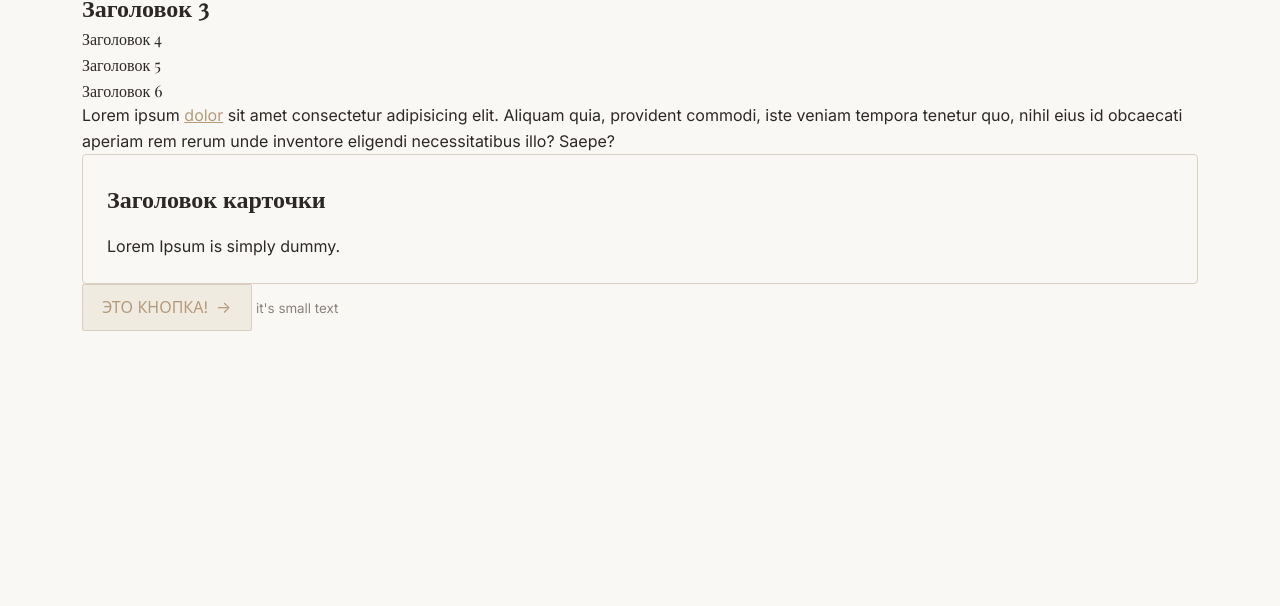
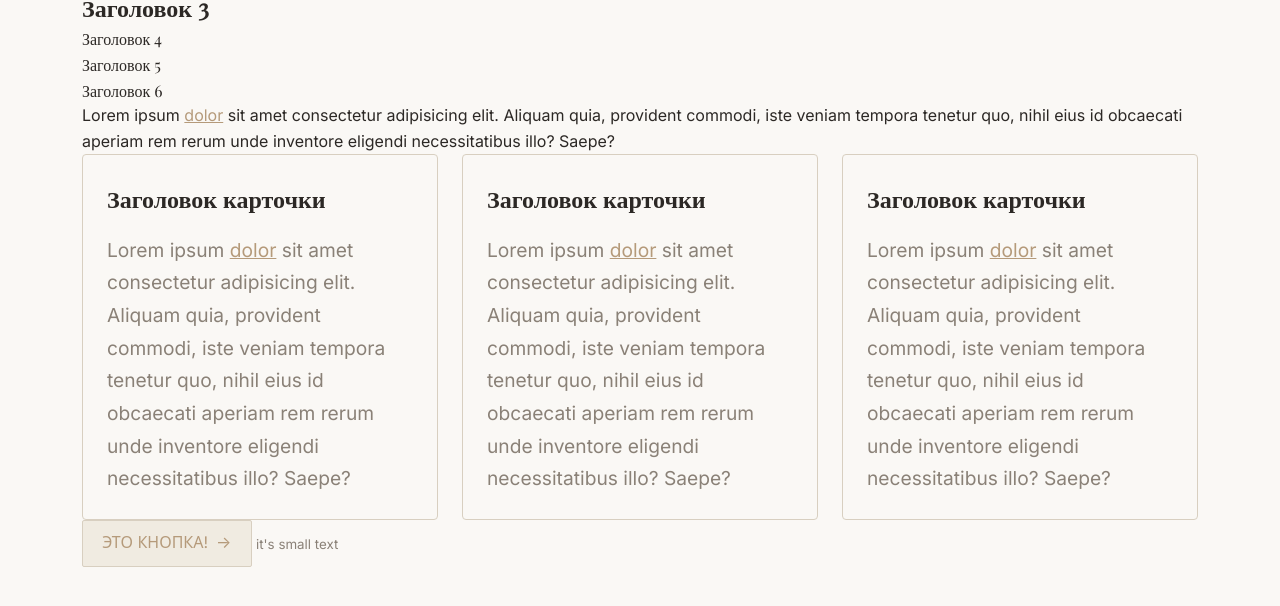
Before and after one commit to PBuinizki/grotex, a website built with Vite: page index.html in a window 1280 px wide. Shown: the part 140-746 px from the top of the page. Built offline with nearby package versions, Linux system fonts and the light colour scheme; files whose address does not match are found by name.

Commit message:
feat(cards): доделал карточки

```diff
--- a/index.html
+++ b/index.html
@@ -21,10 +21,36 @@
         eius id obcaecati aperiam rem rerum unde inventore eligendi
         necessitatibus illo? Saepe?
       </p>
-      <div class="card">
-        <h2 class="card__title">Заголовок карточки</h2>
-        <p class="card__text">Lorem Ipsum is simply dummy.</p>
+      <div class="row">
+        <div class="card col-xl-4">
+          <h2 class="card__title">Заголовок карточки</h2>
+          <p class="card__text">
+            Lorem ipsum <a href="#">dolor</a> sit amet consectetur adipisicing
+            elit. Aliquam quia, provident commodi, iste veniam tempora tenetur
+            quo, nihil eius id obcaecati aperiam rem rerum unde inventore
+            eligendi necessitatibus illo? Saepe?
+          </p>
+        </div>
+        <div class="card col-xl-4">
+          <h2 class="card__title">Заголовок карточки</h2>
+          <p class="card__text">
+            Lorem ipsum <a href="#">dolor</a> sit amet consectetur adipisicing
+            elit. Aliquam quia, provident commodi, iste veniam tempora tenetur
+            quo, nihil eius id obcaecati aperiam rem rerum unde inventore
+            eligendi necessitatibus illo? Saepe?
+          </p>
+        </div>
+        <div class="card col-xl-4">
+          <h2 class="card__title">Заголовок карточки</h2>
+          <p class="card__text">
+            Lorem ipsum <a href="#">dolor</a> sit amet consectetur adipisicing
+            elit. Aliquam quia, provident commodi, iste veniam tempora tenetur
+            quo, nihil eius id obcaecati aperiam rem rerum unde inventore
+            eligendi necessitatibus illo? Saepe?
+          </p>
+        </div>
       </div>
+
       <div class="btn btn__arrow"><a href="#">Это кнопка!</a></div>
       <small>it's small text</small>
     </div>
--- a/src/scss/modules/_cards.scss
+++ b/src/scss/modules/_cards.scss
@@ -20,6 +20,8 @@
   }
 
   &__text {
-
+    color: $color-text-muted;
+    font-size: (2.4 * $spacing-unit);
+    line-height: 1.7;
   }
 }
```
